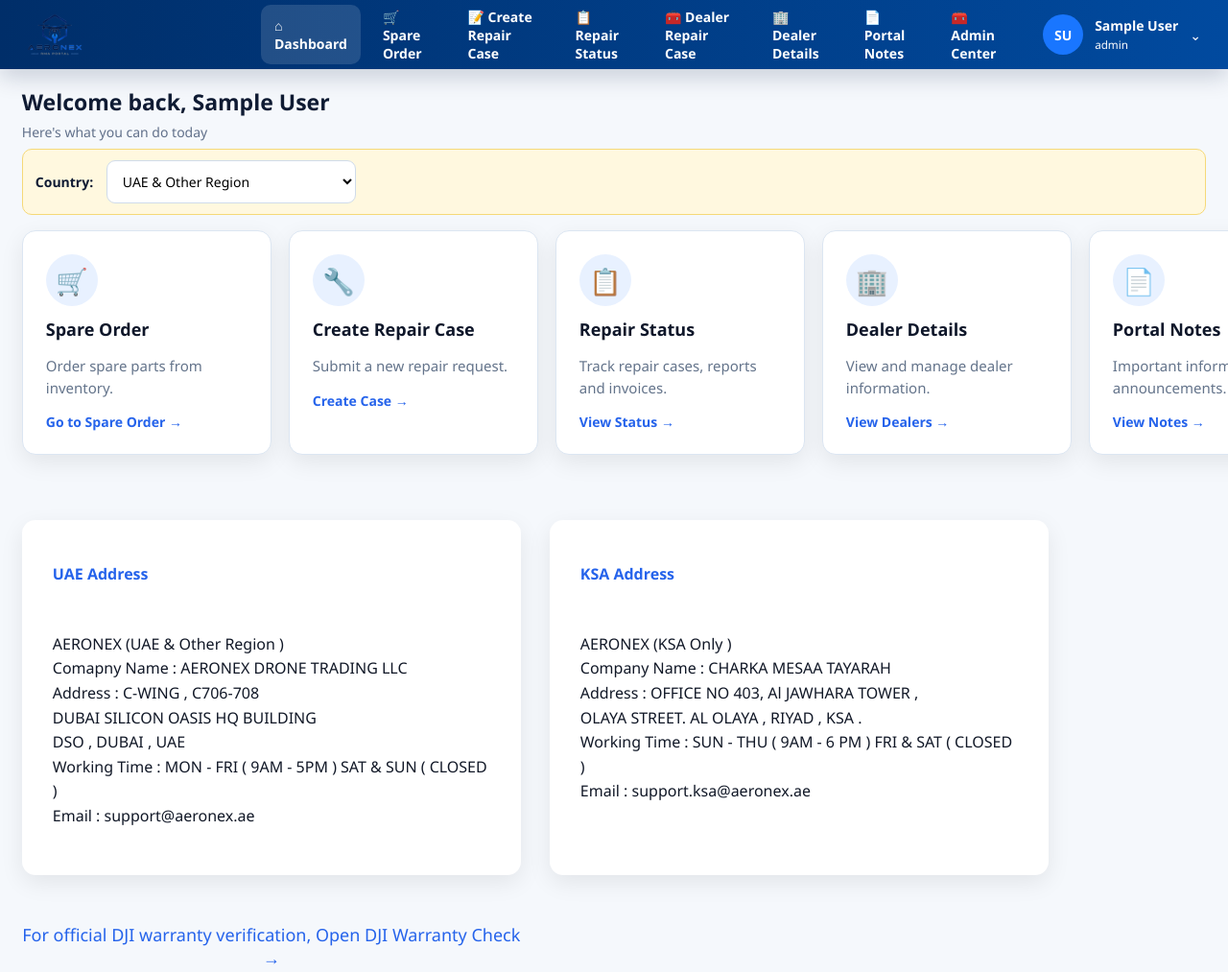
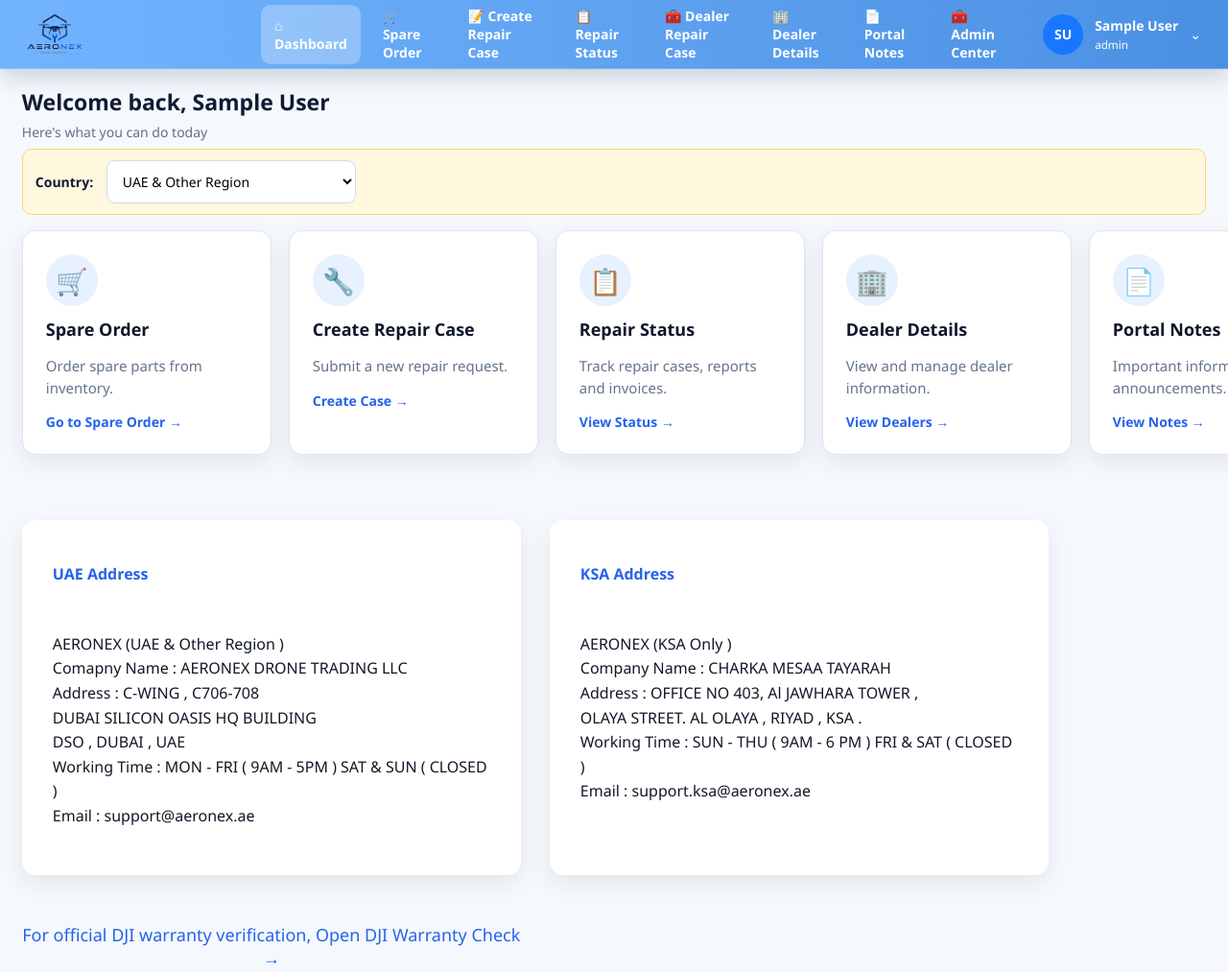
Before and after one commit to jocyjohn47/Aeronex-RMA, a plain HTML site: page dashboard.html in a window 1280 px wide. Shown: the top 1013 px of the page at 96% size. Drawn offline with Linux system fonts and the light colour scheme; no server answers; sample sign-in values are in the browser's storage.

Commit message:
Add files via upload

```diff
--- a/css/style.css
+++ b/css/style.css
@@ -1,9 +1,22 @@
 
 :root{--navy:#003b82;--blue:#006bff;--bg:#f5f8fc;--card:#fff;--line:#dce6f2;--text:#0f1b33;--muted:#61708a;--yellow:#fff8df}
 *{box-sizing:border-box}body{margin:0;background:var(--bg);color:var(--text);font-family:Segoe UI,Arial,sans-serif;font-size:14px}a{text-decoration:none;color:inherit}
-.topbar{height:72px;background:linear-gradient(90deg,#002e69,#014a9f);color:#fff;display:flex;align-items:center;padding:0 28px;gap:24px;position:sticky;top:0;z-index:10;box-shadow:0 8px 25px #001b4030}
+.topbar{
+height:72px;
+background:linear-gradient(90deg,#73B4FF,#4A90E2);
+color:#fff;
+display:flex;
+align-items:center;
+padding:0 28px;
+gap:24px;
+position:sticky;
+top:0;
+z-index:10;
+box-shadow:0 8px 25px rgba(0,27,64,.18);
+border-bottom:1px solid rgba(255,255,255,.18);
+}
 .brand{min-width:220px}.brand-title{font-size:24px;font-weight:800}.brand-sub{font-size:13px;opacity:.92}
-.nav{display:flex;align-items:center;gap:9px;flex:1}.nav a{padding:12px 14px;border-radius:10px;color:#fff;font-weight:650}.nav a.active,.nav a:hover{background:#fff2}
+.nav{display:flex;align-items:center;gap:9px;flex:1}.nav a{padding:12px 14px;border-radius:10px;color:#fff;font-weight:650}.nav a.active,.nav a:hover{background:rgba(255,255,255,.28);backdrop-filter:blur(4px)}
 .user{position:relative;display:flex;align-items:center;gap:12px;cursor:pointer}.avatar{width:42px;height:42px;border-radius:50%;background:#1976ff;display:grid;place-items:center;font-weight:800}.menu{display:none;position:absolute;right:0;top:55px;width:215px;background:#fff;color:var(--text);border:1px solid var(--line);border-radius:12px;box-shadow:0 16px 40px #001b4038;padding:8px}.menu a{display:block;padding:12px 14px;border-radius:8px}.menu a:hover{background:#f1f6ff}.user.open .menu{display:block}
 .page{
   max-width:1900px;
```
